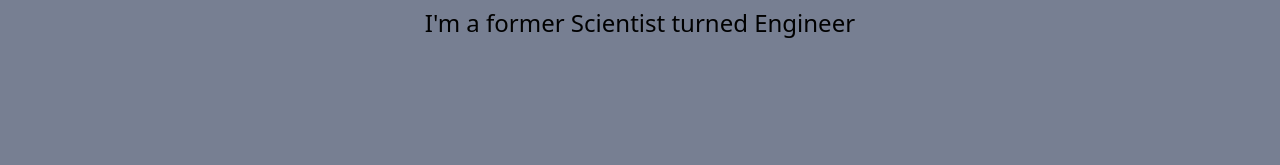
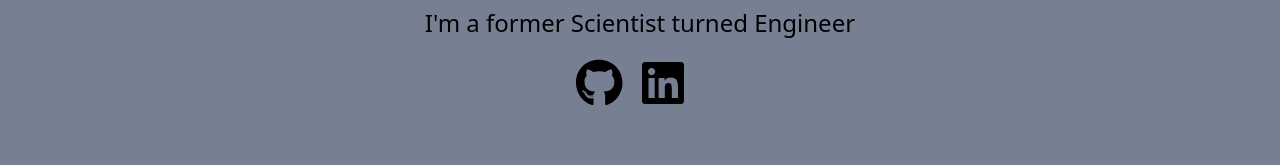
Before and after one commit to coosey/portfolio, a React (Create React App) app in the folder my-app/: page / in a window 1280 px wide. Shown: the part 273-438 px from the top of the page. Built offline with nearby package versions, Linux system fonts and the light colour scheme.

Commit message:
added social icons to header

```diff
--- a/my-app/package.json
+++ b/my-app/package.json
@@ -7,6 +7,7 @@
   "license": "MIT",
   "dependencies": {
     "@fortawesome/fontawesome-svg-core": "^6.4.0",
+    "@fortawesome/free-brands-svg-icons": "^6.4.0",
     "@fortawesome/free-regular-svg-icons": "^6.4.0",
     "@fortawesome/free-solid-svg-icons": "^6.4.0",
     "@fortawesome/react-fontawesome": "^0.2.0",
--- a/my-app/src/components/header/index.jsx
+++ b/my-app/src/components/header/index.jsx
@@ -1,3 +1,5 @@
+import { Icon } from '.././index';
+import { SOCIALS } from '../../data/socials';
 
 export const Header = () => {
   return (
@@ -12,6 +14,13 @@ export const Header = () => {
         <p class="text-2xl sm:text-2xl">
           I'm a former Scientist turned Engineer
         </p>
+        <div class="flex flex-row justify-center mt-5">
+          {SOCIALS?.links?.map((item) => (
+            <div class="mr-5">
+              <Icon icon={item?.icon} link={item?.link} />
+            </div>
+          ))}
+        </div>
       </div>
     </section>
   )
--- a/my-app/src/components/hero/index.jsx
+++ b/my-app/src/components/hero/index.jsx
@@ -1,6 +1,4 @@
-import {
-  Button
-} from '.././index';
+import { Button } from '.././index';
 
 export const Hero = () => {
   return (
--- /dev/null
+++ b/my-app/src/components/icon/index.jsx
@@ -0,0 +1,12 @@
+import { FontAwesomeIcon } from "@fortawesome/react-fontawesome";
+import { Link } from "react-router-dom";
+
+export const Icon = (props) => {
+  return (
+    <div class="text-5xl transition duration-200 hover:scale-125">
+      <Link to={props.link}>
+        <FontAwesomeIcon icon={props?.icon} />
+      </Link>
+    </div>
+  )
+}
--- a/my-app/src/components/index.js
+++ b/my-app/src/components/index.js
@@ -6,3 +6,4 @@ export * from './button';
 export * from './project';
 export * from './footer';
 export * from './section-title';
+export * from './icon';
--- /dev/null
+++ b/my-app/src/data/socials.js
@@ -0,0 +1,16 @@
+import { faGithub, faLinkedin } from "@fortawesome/free-brands-svg-icons";
+
+export const SOCIALS = {
+  links: [
+    {
+      name: "Github",
+      icon: faGithub,
+      link: "https://github.com/coosey",
+    },
+    {
+      name: "Linkedin",
+      icon: faLinkedin,
+      link: "https://www.linkedin.com/in/itsmatthewnguyen/"
+    }
+  ]
+}
```
Also changed, not shown: 1 other file (tests, documents, lock files or other folders).
